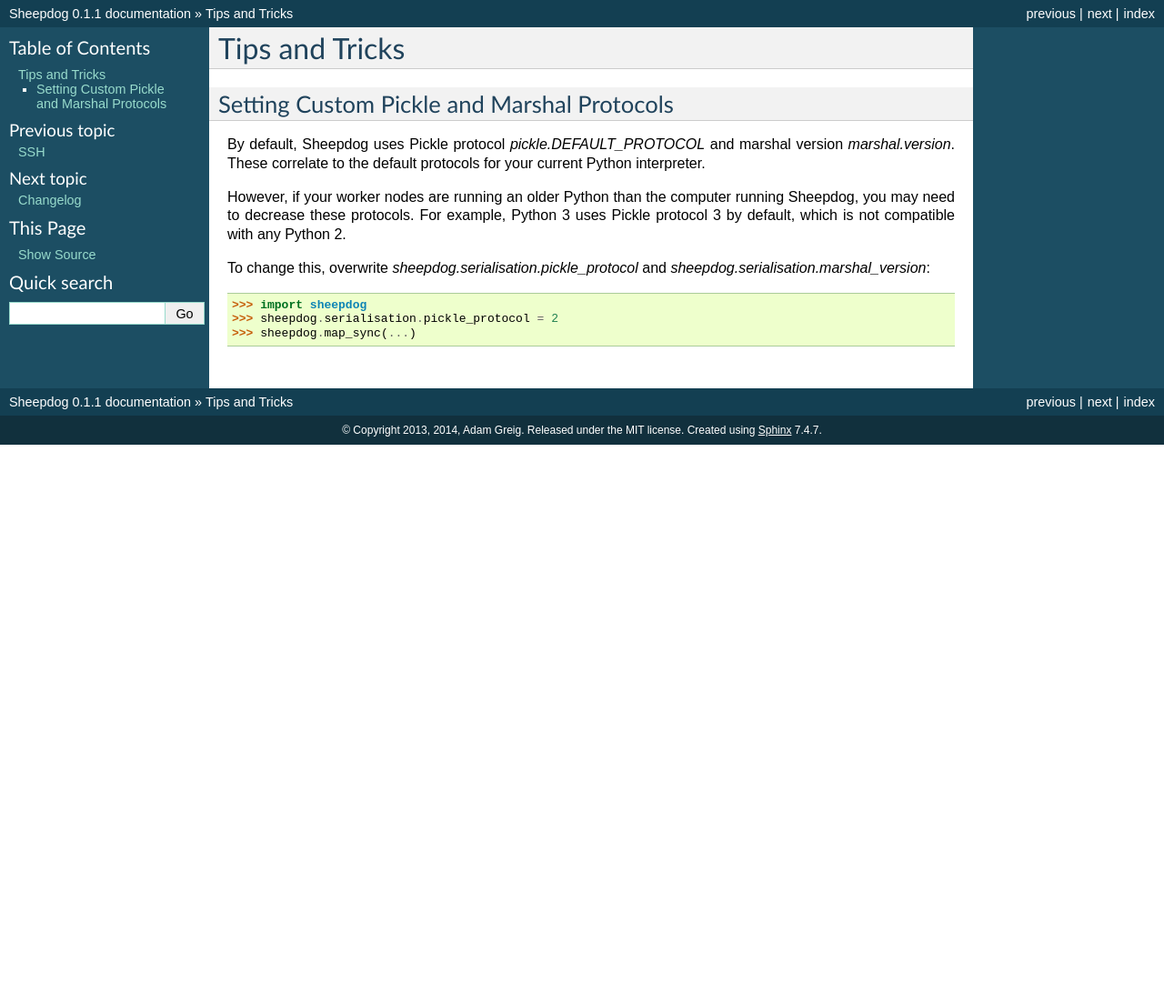
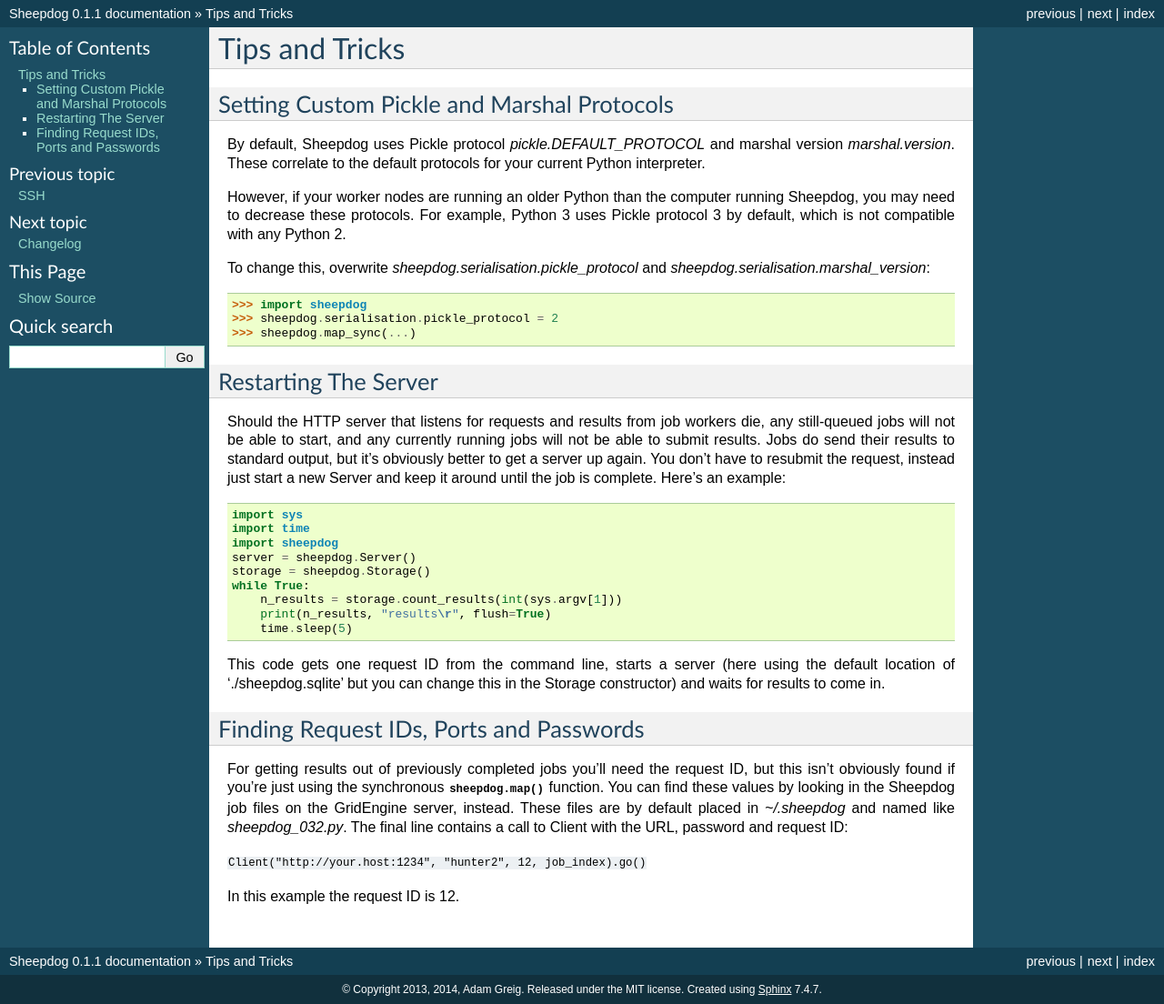
Before and after one commit to adamgreig/sheepdog, a Sphinx documentation site: the page built from docs/tips_and_tricks.rst, in a window 1280 px wide. Shown: the whole page at 91% size. Built offline with Sphinx 7.4.7, drawn with Linux system fonts in a browser that asks for light colours; before the commit the page ends 900 px from its top, so only the background shows below that.

Commit message:
add tips and tricks, closes #22

```diff
--- a/docs/tips_and_tricks.rst
+++ b/docs/tips_and_tricks.rst
@@ -20,3 +20,44 @@ To change this, overwrite `sheepdog.serialisation.pickle_protocol` and
     >>> import sheepdog
     >>> sheepdog.serialisation.pickle_protocol = 2
     >>> sheepdog.map_sync(...)
+
+Restarting The Server
+---------------------
+
+Should the HTTP server that listens for requests and results from job workers
+die, any still-queued jobs will not be able to start, and any currently running
+jobs will not be able to submit results. Jobs do send their results to standard
+output, but it's obviously better to get a server up again. You don't have to
+resubmit the request, instead just start a new Server and keep it around until
+the job is complete. Here's an example:
+
+.. code-block:: python
+
+    import sys
+    import time
+    import sheepdog
+    server = sheepdog.Server()
+    storage = sheepdog.Storage()
+    while True:
+        n_results = storage.count_results(int(sys.argv[1]))
+        print(n_results, "results\r", flush=True)
+        time.sleep(5)
+
+This code gets one request ID from the command line, starts a server (here
+using the default location of './sheepdog.sqlite' but you can change this in
+the Storage constructor) and waits for results to come in.
+
+
+Finding Request IDs, Ports and Passwords
+----------------------------------------
+
+For getting results out of previously completed jobs you'll need the request
+ID, but this isn't obviously found if you're just using the synchronous
+:py:func:`sheepdog.map` function. You can find these values by looking in the
+Sheepdog job files on the GridEngine server, instead. These files are by
+default placed in `~/.sheepdog` and named like `sheepdog_032.py`. The final
+line contains a call to Client with the URL, password and request ID:
+
+``Client("http://your.host:1234", "hunter2", 12, job_index).go()``
+
+In this example the request ID is 12.
```
